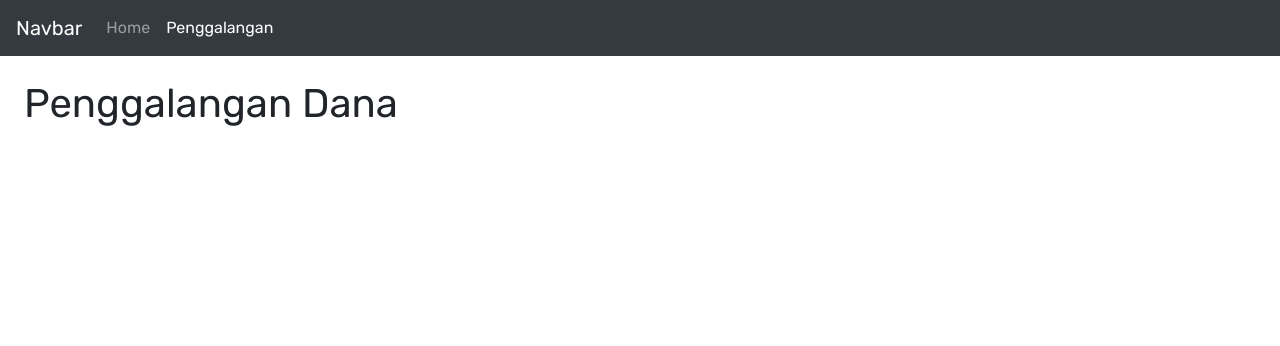
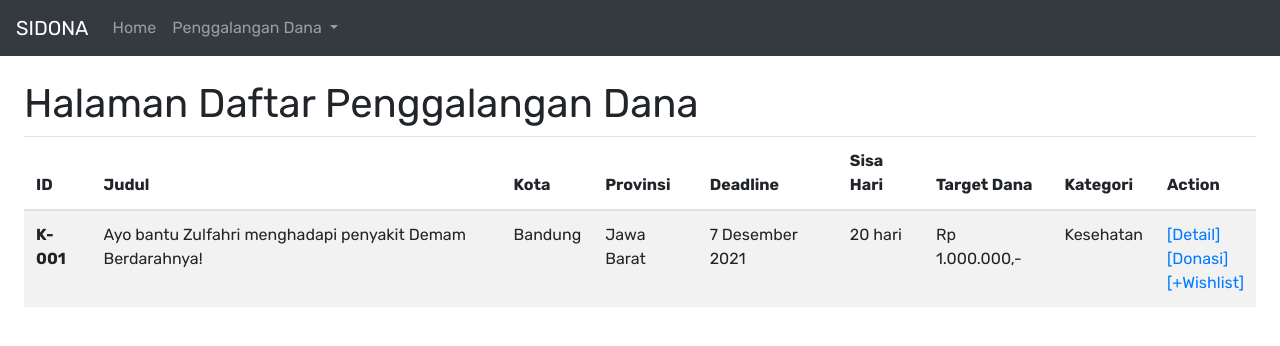
Before and after one commit to a11-sidona/tk, a Django app: page /penggalangan in a window 1280 px wide. Shown: the top 346 px of the page. Run offline with Django 3.2, Linux system fonts and the light colour scheme; some libraries are stand-ins or nearby versions.

Commit message:
add daftar penggalangan dana

```diff
--- /dev/null
+++ b/main/templates/main/daftar_penggalangan.html
@@ -0,0 +1,37 @@
+{% extends 'base.html' %} {% load static %} {% block meta %}
+<title>Penggalangan Dana</title>
+{% endblock meta %} {% block content %}
+<h1>Halaman Daftar Penggalangan Dana</h1>
+<table class="table table-striped table-responsive">
+  <thead>
+    <tr>
+      <th scope="col">ID</th>
+      <th scope="col">Judul</th>
+      <th scope="col">Kota</th>
+      <th scope="col">Provinsi</th>
+      <th scope="col">Deadline</th>
+      <th scope="col">Sisa Hari</th>
+      <th scope="col">Target Dana</th>
+      <th scope="col">Kategori</th>
+      <th scope="col">Action</th>
+    </tr>
+  </thead>
+  <tbody>
+    <tr>
+      <th scope="row">K-001</th>
+      <td>Ayo bantu Zulfahri menghadapi penyakit Demam Berdarahnya!</td>
+      <td>Bandung</td>
+      <td>Jawa Barat</td>
+      <td>7 Desember 2021</td>
+      <td>20 hari</td>
+      <td>Rp 1.000.000,-</td>
+      <td>Kesehatan</td>
+      <td>
+        <a href="#">[Detail]</a> <br />
+        <a href="#">[Donasi]</a> <br />
+        <a href="#">[+Wishlist]</a>
+      </td>
+    </tr>
+  </tbody>
+</table>
+{% endblock content %}
--- a/main/templates/main/penggalangan.html
+++ /dev/null
@@ -1,10 +0,0 @@
-{% extends 'base.html' %}
-{% load static %}
-
-{% block meta %}
-<title>Penggalangan Dana</title>
-{% endblock meta %}
-
-{% block content %}
-  <h1>Penggalangan Dana</h1>
-{% endblock content %}
--- a/main/urls.py
+++ b/main/urls.py
@@ -6,5 +6,6 @@ app_name = "main"
 
 urlpatterns = [
     path("", views.home, name="home"),
-    path("penggalangan", views.penggalangan_dana, name="penggalangan"),
+    path("penggalangan", views.daftar_penggalangan, name="daftar_penggalangan"),
+    path("penggalangan/admin", views.daftar_penggalangan_admin, name="daftar_penggalangan_admin"),
 ]
--- a/main/views.py
+++ b/main/views.py
@@ -5,5 +5,8 @@ def home(request):
     return render(request, "main/home.html")
 
 
-def penggalangan_dana(request):
-    return render(request, "main/penggalangan.html")
+def daftar_penggalangan(request):
+    return render(request, "main/daftar_penggalangan.html")
+
+def daftar_penggalangan_admin(request):
+    return render(request, "main/admin/daftar_penggalangan.html")
--- a/templates/navbar.html
+++ b/templates/navbar.html
@@ -1,5 +1,5 @@
 <nav class="navbar navbar-expand-lg navbar navbar-dark bg-dark">
-  <a class="navbar-brand" href="#">Navbar</a>
+  <a class="navbar-brand" href="/">SIDONA</a>
   <button
     class="navbar-toggler"
     type="button"
@@ -14,7 +14,16 @@
   <div class="collapse navbar-collapse" id="navbarNavAltMarkup">
     <div class="navbar-nav">
       <a class="nav-item nav-link {% if request.resolver_match.url_name == 'home' %} active{% endif %}" href="/">Home</a>
-      <a class="nav-item nav-link {% if request.resolver_match.url_name == 'penggalangan' %} active{% endif %}" href="{% url 'main:penggalangan' %}">Penggalangan</a>
+
+      <li class="nav-item dropdown">
+        <a class="nav-link dropdown-toggle" href="#" id="navbarDropdown" role="button" data-toggle="dropdown" aria-haspopup="true" aria-expanded="false">
+          Penggalangan Dana
+        </a>
+        <div class="dropdown-menu" aria-labelledby="navbarDropdown">
+          <a class="dropdown-item" href="{% url 'main:daftar_penggalangan' %}">Daftar Penggalangan Dana</a>
+          <a class="dropdown-item" href="{% url 'main:daftar_penggalangan_admin' %}">Daftar Penggalangan Dana (Admin)</a>
+        </div>
+      </li>
     </div>
   </div>
 </nav>
```
Also changed, not shown: main/templates/main/admin/daftar_penggalangan.html (added, +56 -0 lines).
